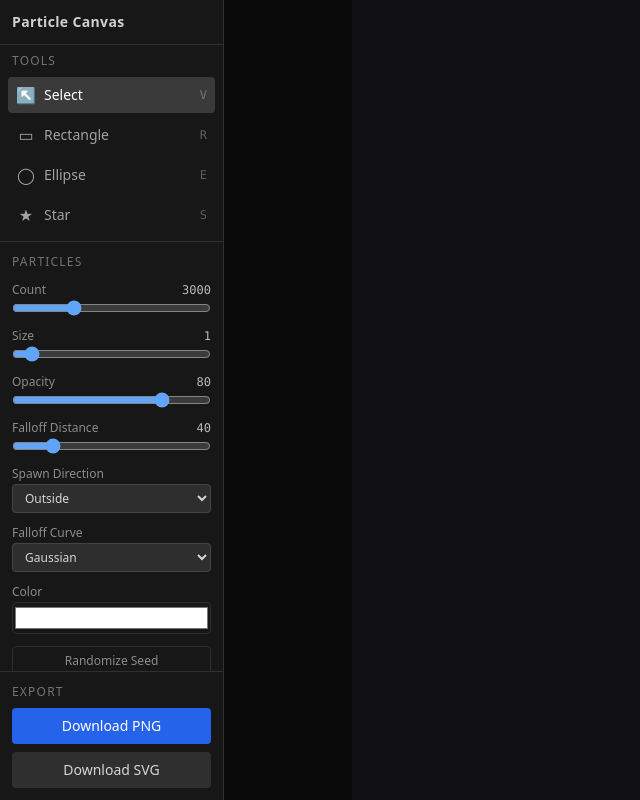
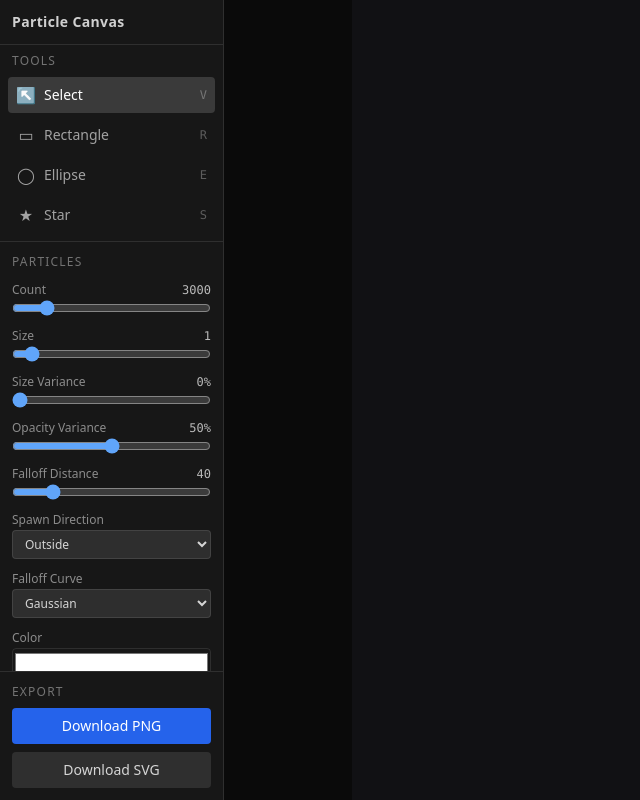
Before and after one commit to blessque/particle-canvas-mos, a React (Vite) app: page / in a window 1280 px wide. Shown: the whole page, without its empty margins (0-640 px from the left). Built offline with nearby package versions, Linux system fonts and the light colour scheme.

Commit message:
feat: iteration 2 — hotkey fix, auto-select, opacity/size variance, outlines toggle

```diff
--- a/src/canvas/CanvasRoot.tsx
+++ b/src/canvas/CanvasRoot.tsx
@@ -31,6 +31,7 @@ export function CanvasRoot({ particlesRef, renderTick }: CanvasRootProps) {
   }));
   const viewport = useUIStore((s) => s.viewport);
   const setViewport = useUIStore((s) => s.setViewport);
+  const showOutlines = useUIStore((s) => s.showOutlines);
   const config = useParticleStore((s) => s.config);
 
   // Build tool callbacks (stable reference via useCallback)
@@ -91,12 +92,12 @@ export function CanvasRoot({ particlesRef, renderTick }: CanvasRootProps) {
     ctx.fillStyle = '#111114';
     ctx.fillRect(offsetX, offsetY, vp.documentWidth * scale, vp.documentHeight * scale);
 
-    renderScene(ctx, objects, viewport);
+    if (showOutlines) renderScene(ctx, objects, viewport);
     renderParticles(ctx, particlesRef.current ?? [], config, viewport);
     renderHandles(ctx, toolState, objects, viewport);
 
     ctx.restore();
-  }, [renderTick, objects, toolState, viewport, config, particlesRef]);
+  }, [renderTick, objects, toolState, viewport, config, particlesRef, showOutlines]);
 
   // Pointer handlers
   const handlePointerDown = useCallback((e: React.PointerEvent<HTMLCanvasElement>) => {
@@ -130,10 +131,10 @@ export function CanvasRoot({ particlesRef, renderTick }: CanvasRootProps) {
   // Keyboard shortcuts
   useEffect(() => {
     const onKeyDown = (e: KeyboardEvent) => {
-      // Tool hotkeys (only when not focused on an input/select)
       const tag = document.activeElement?.tagName;
-      if (tag === 'INPUT' || tag === 'SELECT' || tag === 'TEXTAREA') return;
+      const inInput = tag === 'INPUT' || tag === 'SELECT' || tag === 'TEXTAREA';
 
+      // Tool hotkeys always work — even when a slider is focused
       type DrawToolType = 'select' | 'rectangle' | 'ellipse' | 'star';
       const hotkeyMap: Record<string, DrawToolType> = {
         v: 'select', V: 'select',
@@ -147,6 +148,8 @@ export function CanvasRoot({ particlesRef, renderTick }: CanvasRootProps) {
         useToolStore.getState().setActiveTool(nextTool);
         return;
       }
+
+      if (inInput) return; // block Delete/Backspace etc. in inputs
 
       if (e.key === 'Shift') {
         useToolStore.getState().setShiftHeld(true);
--- a/src/engine/particleDistributor.ts
+++ b/src/engine/particleDistributor.ts
@@ -71,9 +71,7 @@ export function distributeParticles(
 
   const rng = mulberry32(config.seed);
   const particles: Particle[] = [];
-  // Use minSize as the single particle size (no randomization in MVP)
-  const radius = config.minSize;
-  const minDist = radius * 2;
+  const minDist = config.minSize * 2;
   const hash = new SpatialHash(minDist);
   const maxAttempts = config.count * 12;
 
@@ -111,9 +109,8 @@ export function distributeParticles(
 
     // 7. Accept particle
     hash.add(candidate.x, candidate.y);
-    const opacity = config.opacityRandomize
-      ? config.baseOpacity * (0.4 + rng() * 0.6)
-      : config.baseOpacity;
+    const opacity = 1.0 - config.falloffBias * (1.0 - rng());
+    const radius = config.minSize + rng() * (config.maxSize - config.minSize);
 
     particles.push({ x: candidate.x, y: candidate.y, radius, opacity });
   }
--- a/src/store/uiStore.ts
+++ b/src/store/uiStore.ts
@@ -14,10 +14,12 @@ interface UIStoreState {
   viewport: ViewportState;
   leftPanelOpen: boolean;
   exportDialogOpen: boolean;
+  showOutlines: boolean;
 
   setViewport: (partial: Partial<ViewportState>) => void;
   toggleLeftPanel: () => void;
   setExportDialogOpen: (open: boolean) => void;
+  setShowOutlines: (v: boolean) => void;
 }
 
 export const useUIStore = create<UIStoreState>((set) => ({
@@ -32,6 +34,7 @@ export const useUIStore = create<UIStoreState>((set) => ({
   },
   leftPanelOpen: true,
   exportDialogOpen: false,
+  showOutlines: true,
 
   setViewport: (partial) =>
     set((state) => ({
@@ -42,4 +45,6 @@ export const useUIStore = create<UIStoreState>((set) => ({
     set((state) => ({ leftPanelOpen: !state.leftPanelOpen })),
 
   setExportDialogOpen: (open) => set({ exportDialogOpen: open }),
+
+  setShowOutlines: (v) => set({ showOutlines: v }),
 }));
--- a/src/tools/EllipseTool.ts
+++ b/src/tools/EllipseTool.ts
@@ -41,6 +41,7 @@ export const EllipseTool: Tool = {
       locked: false,
     };
     cbs.addObject(obj);
+    cbs.setToolState({ activeTool: 'select' });
   },
 
   onKeyDown(e: KeyboardEvent, cbs: ToolCallbacks): void {
--- a/src/tools/RectangleTool.ts
+++ b/src/tools/RectangleTool.ts
@@ -41,6 +41,7 @@ export const RectangleTool: Tool = {
       locked: false,
     };
     cbs.addObject(obj);
+    cbs.setToolState({ activeTool: 'select' });
   },
 
   onKeyDown(e: KeyboardEvent, cbs: ToolCallbacks): void {
--- a/src/tools/StarTool.ts
+++ b/src/tools/StarTool.ts
@@ -43,6 +43,7 @@ export const StarTool: Tool = {
       innerRadiusRatio: 0.4,
     };
     cbs.addObject(obj);
+    cbs.setToolState({ activeTool: 'select' });
   },
 
   onKeyDown(e: KeyboardEvent, cbs: ToolCallbacks): void {
--- a/src/ui/ParticlePanel.tsx
+++ b/src/ui/ParticlePanel.tsx
@@ -1,4 +1,6 @@
+import { useState } from 'react';
 import { useParticleStore } from '@/store/particleStore';
+import { useUIStore } from '@/store/uiStore';
 import type { SpawnDirection, FalloffType } from '@/types/particles';
 
 function SliderRow({
@@ -7,6 +9,7 @@ function SliderRow({
   min,
   max,
   step,
+  displayValue,
   onChange,
 }: {
   label: string;
@@ -14,13 +17,14 @@ function SliderRow({
   min: number;
   max: number;
   step: number;
+  displayValue?: string;
   onChange: (v: number) => void;
 }) {
   return (
     <div className="flex flex-col gap-0.5">
       <div className="flex justify-between text-xs text-white/50">
         <span>{label}</span>
-        <span className="font-mono text-white/70">{value}</span>
+        <span className="font-mono text-white/70">{displayValue ?? value}</span>
       </div>
       <input
         type="range"
@@ -78,6 +82,19 @@ export function ParticlePanel() {
   const config = useParticleStore((s) => s.config);
   const updateConfig = useParticleStore((s) => s.updateConfig);
   const randomizeSeed = useParticleStore((s) => s.randomizeSeed);
+  const showOutlines = useUIStore((s) => s.showOutlines);
+  const setShowOutlines = useUIStore((s) => s.setShowOutlines);
+
+  const [baseSize, setBaseSize] = useState(config.minSize);
+  const [sizeVariance, setSizeVariance] = useState(0);
+
+  function applySize(size: number, variance: number) {
+    const f = variance / 100;
+    updateConfig({
+      minSize: size * Math.max(0.5, 1 - f),
+      maxSize: size * (1 + f),
+    });
+  }
 
   return (
     <div className="flex flex-col gap-3 p-3 overflow-y-auto flex-1">
@@ -87,27 +104,44 @@ export function ParticlePanel() {
         label="Count"
         value={config.count}
         min={100}
-        max={10000}
+        max={20000}
         step={100}
         onChange={(v) => updateConfig({ count: v })}
       />
 
       <SliderRow
         label="Size"
-        value={config.minSize}
+        value={baseSize}
         min={0.5}
         max={8}
         step={0.5}
-        onChange={(v) => updateConfig({ minSize: v, maxSize: v })}
+        onChange={(v) => {
+          setBaseSize(v);
+          applySize(v, sizeVariance);
+        }}
       />
 
       <SliderRow
-        label="Opacity"
-        value={Math.round(config.baseOpacity * 100)}
-        min={10}
+        label="Size Variance"
+        value={sizeVariance}
+        min={0}
         max={100}
         step={5}
-        onChange={(v) => updateConfig({ baseOpacity: v / 100 })}
+        displayValue={`${sizeVariance}%`}
+        onChange={(v) => {
+          setSizeVariance(v);
+          applySize(baseSize, v);
+        }}
+      />
+
+      <SliderRow
+        label="Opacity Variance"
+        value={Math.round(config.falloffBias * 100)}
+        min={0}
+        max={100}
+        step={5}
+        displayValue={`${Math.round(config.falloffBias * 100)}%`}
+        onChange={(v) => updateConfig({ falloffBias: v / 100, baseOpacity: 1.0, opacityRandomize: true })}
       />
 
       <SliderRow
@@ -149,6 +183,16 @@ export function ParticlePanel() {
       >
         Randomize Seed
       </button>
+
+      <label className="flex items-center gap-2 text-xs text-white/60 cursor-pointer">
+        <input
+          type="checkbox"
+          checked={showOutlines}
+          onChange={(e) => setShowOutlines(e.target.checked)}
+          className="accent-blue-400"
+        />
+        Show shape outlines
+      </label>
     </div>
   );
 }
```
